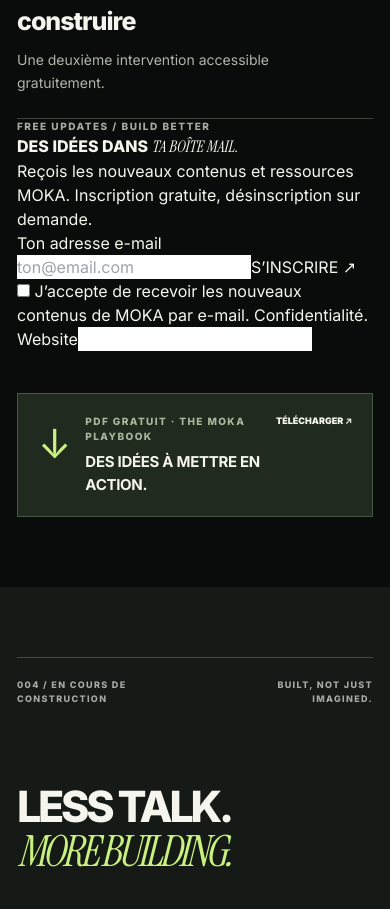
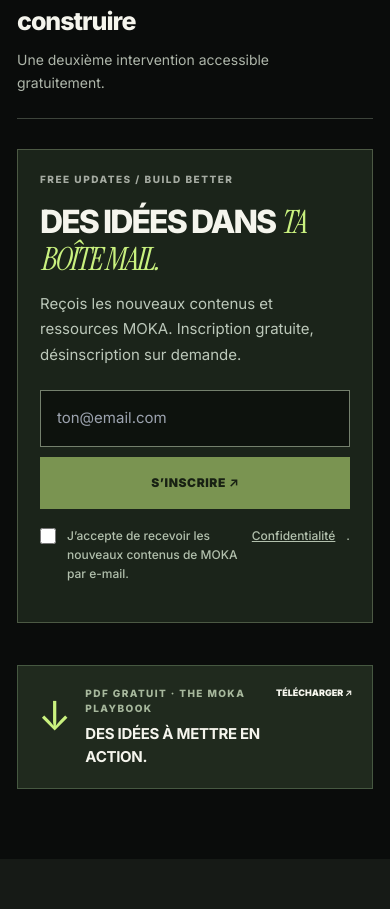
Before and after one commit to yakoumobi-sys/mokayakoubi, a Next.js app: page / in a window 390 px wide. Shown: the part 4591-5500 px from the top of the page. Built offline with nearby package versions, Linux system fonts and the light colour scheme.

Commit message:
Style conversion forms on mobile and desktop

```diff
--- a/app/moka.css
+++ b/app/moka.css
@@ -240,3 +240,41 @@
  .mk-header-row .mk-nav a{flex-shrink:0;font-size:11px}
  .mk-header-cta{margin-left:auto}
 }
+
+
+/* Converting readers and qualified partners into email leads */
+.mk-sr-only{position:absolute;width:1px;height:1px;padding:0;margin:-1px;overflow:hidden;clip:rect(0,0,0,0);white-space:nowrap;border:0}
+.mk-signup{margin:45px 0;background:#1b241a;border:1px solid #4c5944;padding:38px;max-width:100%}
+.mk-signup h3{font-size:clamp(32px,4vw,54px);letter-spacing:-.06em;line-height:1.12;margin:17px 0 13px!important}
+.mk-signup h3 em{color:var(--mk-lime)}
+.mk-signup>p{max-width:600px;color:#bcc8ba;line-height:1.7;font-size:15px;margin-bottom:23px!important}
+.mk-signup-row{display:flex;gap:10px}
+.mk-signup-row input{flex:1;min-width:0;padding:16px;font-size:15px;background:#0d120d;border:1px solid #74806d;color:#f5f6f0}
+.mk-signup-row button,.mk-contact-submit{background:var(--mk-lime);color:#17200e;border:0;font-size:12px;letter-spacing:.05em;font-weight:850;padding:17px 25px;cursor:pointer}
+.mk-signup-row button:disabled,.mk-contact-submit:disabled{opacity:.55;cursor:wait}
+.mk-form-consent{display:flex!important;align-items:flex-start;gap:11px;color:#b2c0ad;font-size:12px;line-height:1.6;margin:17px 0!important;font-weight:450!important;letter-spacing:normal!important}
+.mk-form-consent input{margin-top:2px;width:16px;height:16px;flex-shrink:0;accent-color:var(--mk-lime)}
+.mk-form-consent a{text-decoration:underline!important}
+.mk-form-honeypot{position:absolute;left:-99999px;width:1px;height:1px;overflow:hidden}
+.mk-form-error{color:#ffd2c2!important;font-size:13px!important;line-height:1.7!important;margin:16px 0!important}
+.mk-form-error a{text-decoration:underline!important}
+.mk-form-success{padding:16px;background:#243322;border:1px solid #7ca767;color:#defbcf!important}
+.mk-contact-form{margin:35px 0 45px;padding:35px;background:#1b211b;border:1px solid #445041;display:flex;flex-direction:column;gap:23px;max-width:880px}
+.mk-contact-grid{display:grid;grid-template-columns:repeat(2,minmax(0,1fr));gap:18px}
+.mk-contact-form label:not(.mk-form-consent){display:flex;flex-direction:column;gap:10px;font-size:11px;font-weight:800;letter-spacing:.08em;color:#cfdfc9}
+.mk-contact-form input:not([type=checkbox]),.mk-contact-form textarea,.mk-contact-form select{width:100%;min-width:0;border:1px solid #5a6858;background:#0e140f;border-radius:0;color:#f3f6ef;padding:15px;font-size:15px;font-family:inherit;letter-spacing:normal;font-weight:400}
+.mk-contact-form textarea{resize:vertical}
+.mk-contact-form input:focus,.mk-contact-form textarea:focus,.mk-contact-form select:focus{outline:2px solid var(--mk-lime);outline-offset:1px}
+.mk-contact-submit{align-self:flex-start;min-height:54px}
+.mk-contact-success{padding:40px;border:1px solid #6f9259;background:#1e3120;margin:30px 0}
+.mk-contact-success>span{font-size:45px;color:var(--mk-lime)}
+.mk-contact-success h3{font-size:35px;margin:13px 0!important}
+.mk-contact-success p{color:#d0d9cb;line-height:1.8;font-size:15px}
+@media(max-width:620px){
+.mk-signup{padding:22px;margin:30px 0}
+.mk-signup-row{flex-direction:column}
+.mk-signup-row button{min-height:50px}
+.mk-contact-form{padding:20px}
+.mk-contact-grid{grid-template-columns:1fr}
+.mk-contact-submit{width:100%}
+}
```
